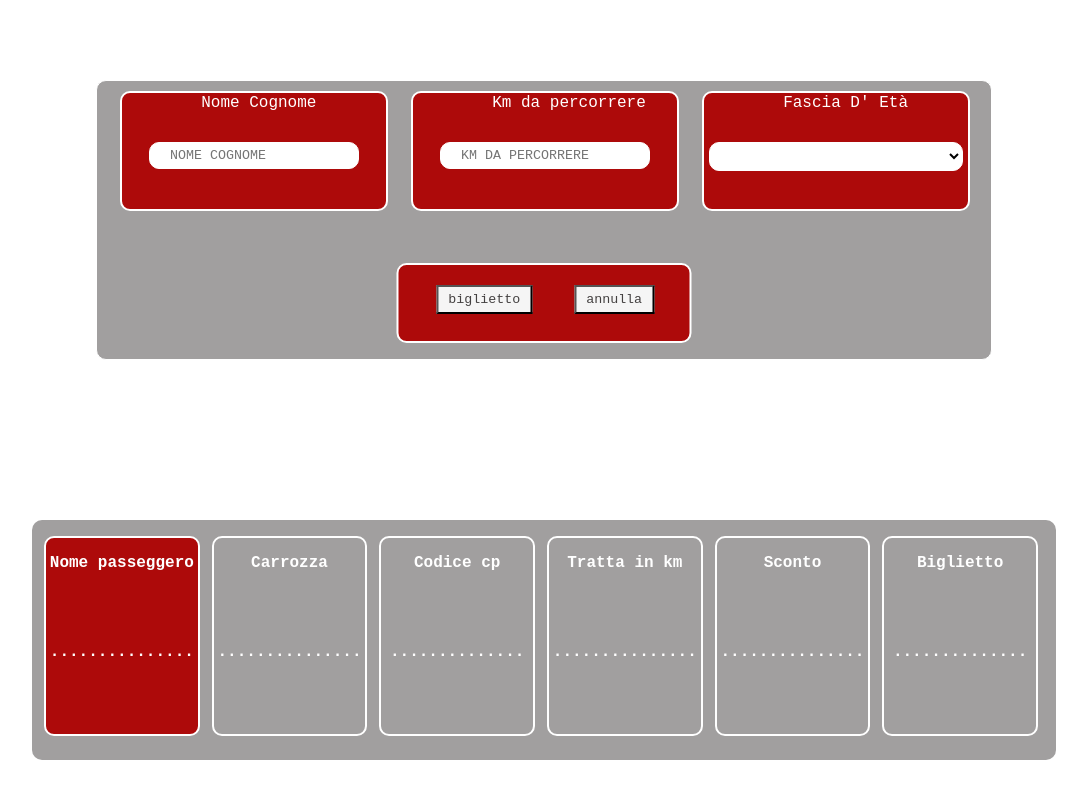
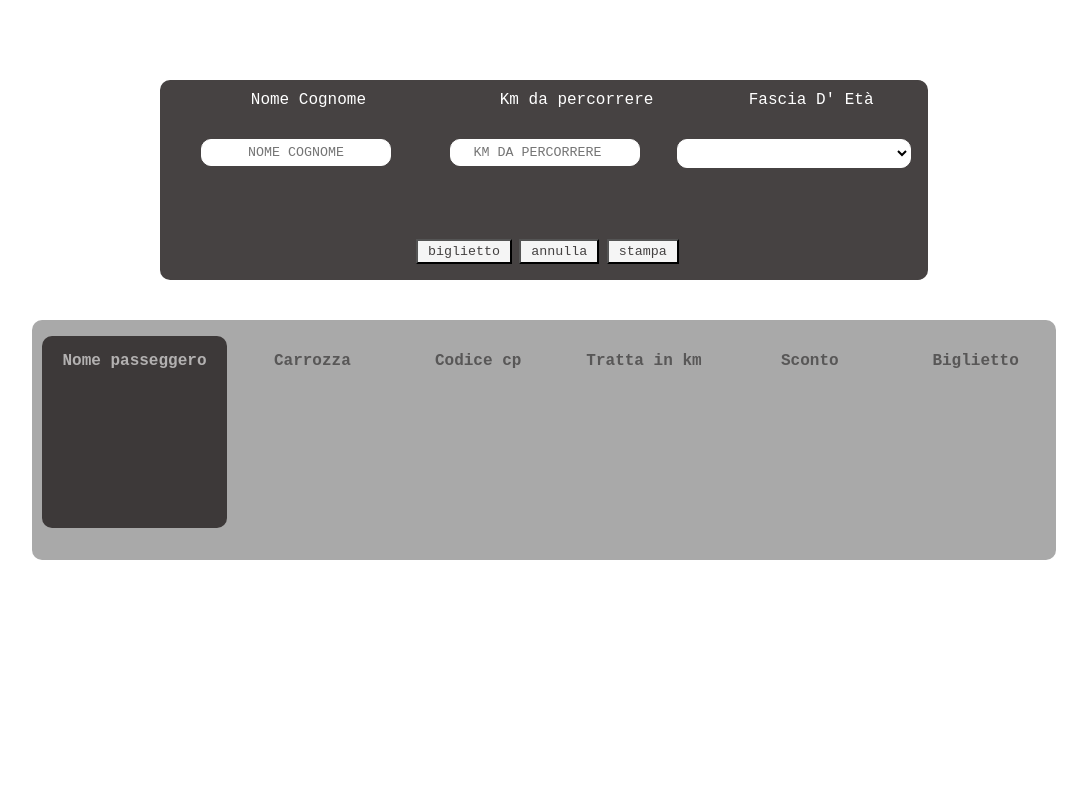
Before and after one commit to sebaminotti82/biglietto-form, a plain HTML site: page index.html in a window 1280 px wide. Shown: the whole page, without its empty margins (96-1183 px from the left). Drawn offline with Linux system fonts and the light colour scheme.

Commit message:
parte grafica più pulita e minimal

```diff
--- a/index.html
+++ b/index.html
@@ -36,41 +36,42 @@
       </div>
         <!-- SEZIONE CHE CONTIENE I BOTTONI GENERA ED ANNULLA -->
       <div class="sezione_bottoni">
-         <button id="genera">biglietto</button> <button id="annulla">annulla</button>
+
+         <button id="genera">biglietto</button> <button id="annulla">annulla</button> <button onclick="window.print('')">stampa</button>
       </div>
     </div>
      <!-- FINE DEL FORM PER GENERARE IL BIGLIETTO -->
 
-     <div class="biglietto">
+     <div id="bg" class="biglietto">
        <div id="name" class="box_biglietto">
          <h4>Nome passeggero</h4>
-         <h6 id="nomePasseggero" >...............</h6>
+         <h6 id="nomePasseggero" ></h6>
        </div>
 
        <div class="box_biglietto">
         <h4>Carrozza</h4>
-        <h6 id="numeroCarrozza">...............</h6>
+        <h6 id="numeroCarrozza"></h6>
         <h6></h6>
        </div>
 
        <div class="box_biglietto">
         <h4>Codice cp</h4>
-        <h6 id="codiceCp">..............</h6>
+        <h6 id="codiceCp"></h6>
        </div>
 
        <div class="box_biglietto">
         <h4>Tratta in km</h4>
-        <h6 id="kmPercorsi">...............</h6>
+        <h6 id="kmPercorsi"></h6>
        </div>
 
        <div class="box_biglietto">
         <h4>Sconto </h4>
-        <h6 id="scontoApplicato">...............</h6>
+        <h6 id="scontoApplicato"></h6>
        </div>
 
        <div class="box_biglietto">
         <h4>Biglietto</h4>
-        <h6 id="totaleBiglietto">..............</h6>
+        <h6 id="totaleBiglietto"></h6>
        </div>
 
      </div>
--- a/style.css
+++ b/style.css
@@ -6,11 +6,10 @@
 .form{
     position: relative;
     border-radius: 10px;
-    width: 70vw ;
-    height: 35vh;
-    border: 1px solid white;
+    width: 60vw ;
+    height: 25vh;
     margin: 10vh auto;
-    background-color: rgb(161, 159, 159);
+    background-color: rgb(70, 66, 66);
 }
 /* definiamo i nostri box che conterranno span input e select */
 .box {
@@ -19,10 +18,7 @@
     margin-top: 10px;
     height: 15vh;
     float: left;
-    border: 2px solid white;
     border-radius: 10px;
-    background-color: rgb(173, 10, 10);
-
 }
  /* diamo una font:family al nostro span  un colore ed un margine  */
     .box span {
@@ -37,10 +33,11 @@
     margin-top: 30px;
     outline: none;
     border: 1px solid white;
-    padding: 5px 20px;
+    padding: 5px 10px;
     margin-left: 50%; transform: translate(-50%);
     font-family:'Courier New', Courier, monospace;
     background-color: white;
+    text-align: center;
 }
 
 /* con il passaggio del mouse i vari imput e select cambieranno sfondo e il cursore */
@@ -52,24 +49,23 @@
 }
 /* sezione che conterrà i due bottoni  */
 .sezione_bottoni {
-    margin-left: 50%; transform: translate(-50%);
-    width: 33%;
-    height: 10vh;
-    border: 2px solid white;
+    display: flex;
+    flex-direction: row;
+    margin-left: 48.5%; transform: translate(-50%);
     position: absolute;
     bottom: 2vh;
-    border-radius: 10px;
-    background-color:rgb(173, 10, 10);
+
+
+
 }
 /* impostiamo i bottoni di generazione e annullamento biglietto */
 button{
     background-color: whitesmoke;
     outline: none;
-    padding: 5px 10px;
+    padding: 3px 10px;
     font-family:'Courier New', Courier, monospace;
     cursor: pointer;
-    margin-left: 13%;
-    margin-top: 2.5vh;
+    margin-left: 3%;
     color:rgb(68, 65, 65);
 }
 /* passando con il mouse sul bottone lo sfondo cambia con una transizione di 1 secondo */
@@ -88,38 +84,46 @@ button:hover{
 width: 80vw;
 height: 30vh;
 position: absolute;
-bottom: 5vh;
+bottom: 30vh;
 border-radius: 10px;
 margin-left: 50%;
- transform: translate(-50%);
- background-color: rgb(161, 159, 159);
+transform: translate(-50%);
+background-color: darkgray;
+display: flex;
+flex-direction: row;
 }
 .box_biglietto {
     z-index: 999;
     border-radius: 10px;
-    width: calc( 100% / 6 - 15px);
-    margin-left: 12px ;
-    height: 25vh;
+    width: 20%;
+    margin-left: 5px ;
+    height: 20vh;
     margin-top: 2vh;
-    border:2px solid white;
-     float:left;
+    /* border:2px solid white; */
+
+
 
 }
 .box_biglietto h4 {
     margin-top: 2vh;
     text-align: center;
     font-family:'Courier New', Courier, monospace;
-    color: white;
+    color: rgb(88, 87, 87);
 }
 .box_biglietto h6{
-    line-height: 20vh;
+    line-height: 7vh;
     text-align: center;
-
-    color: white;
+    color: rgb(14, 12, 12);
     font-family:'Courier New', Courier, monospace;
     font-size: 1em;
+
 }
 #name{
-    background-color: rgb(173, 10, 10);
-
+    margin-left: 10px;
+    background-color: rgb(61, 57, 57);
+    width: 23%;
+    height: 80%;
 }
+#name > h4, #name >h6{
+    color: rgb(179, 177, 177);
+}
```
